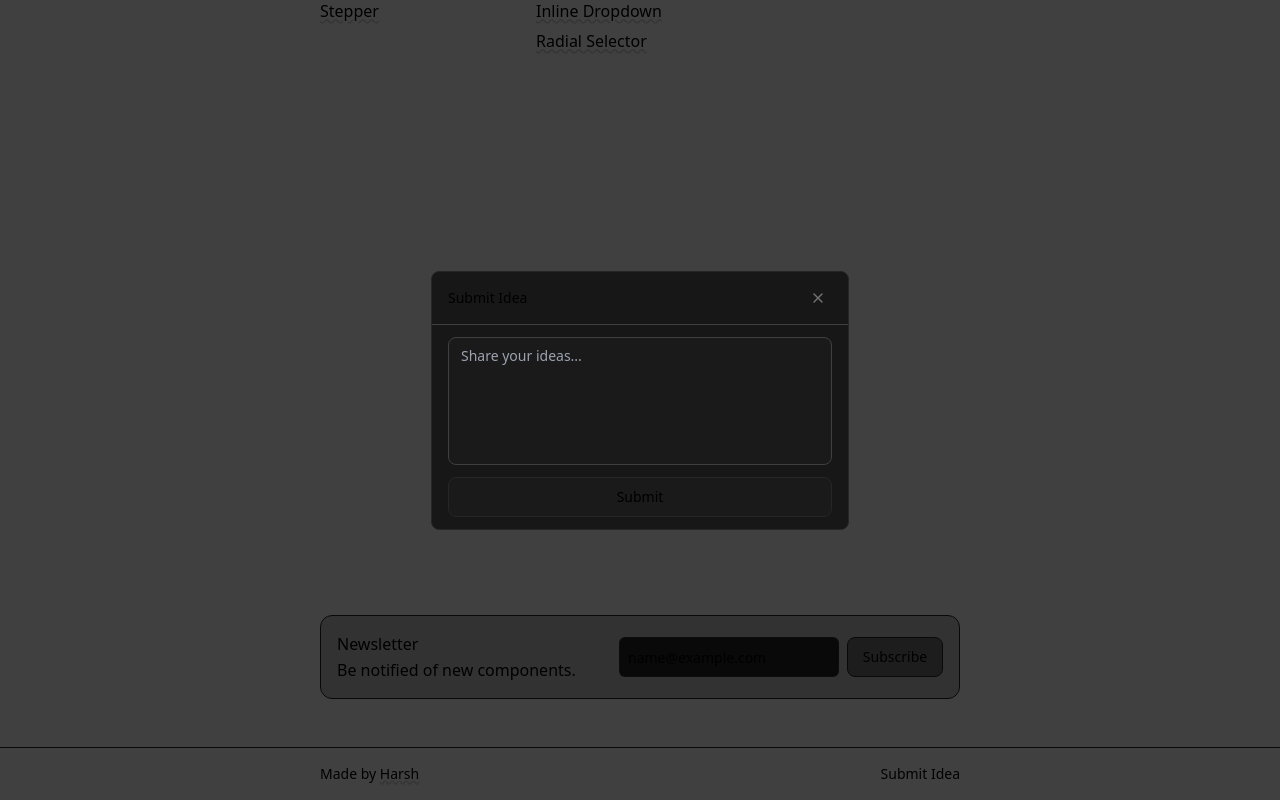
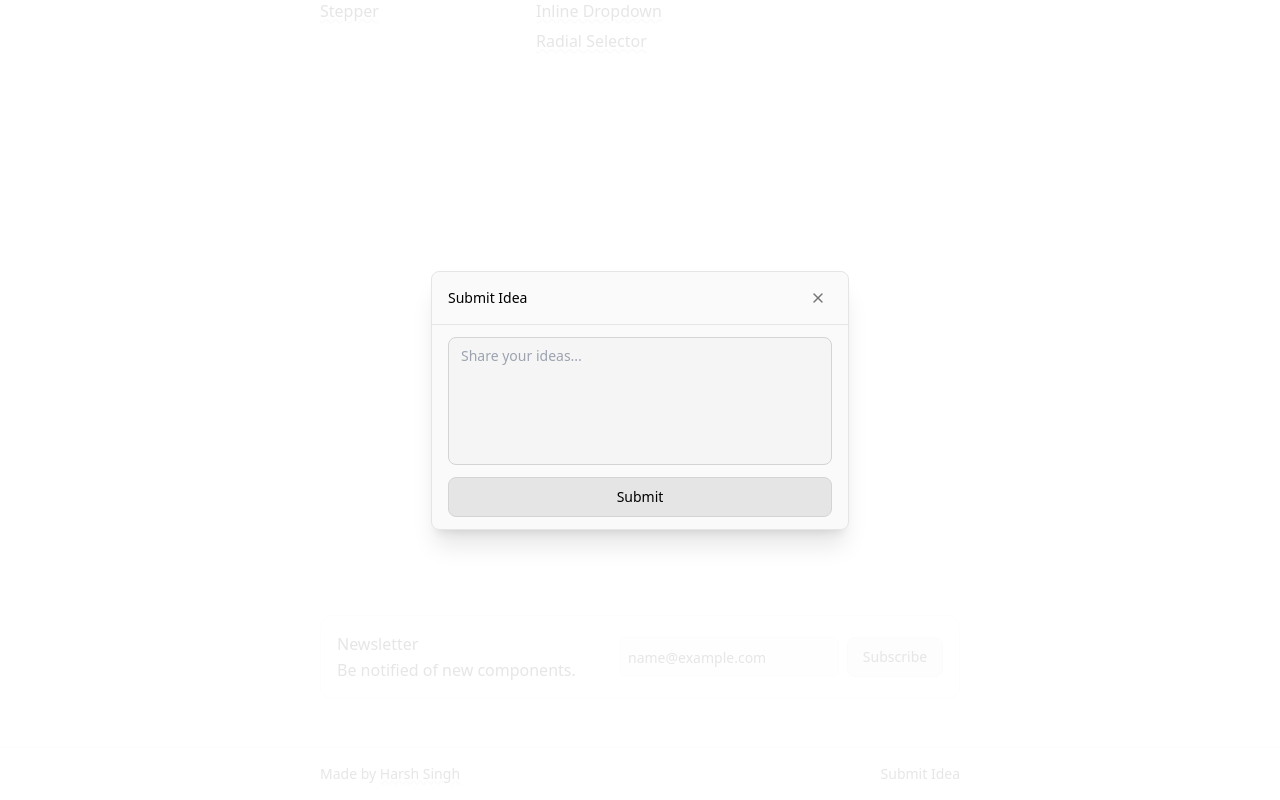
Before and after one commit to haaarshsingh/ui, a Next.js app: page / in a window 1280 px wide. Both pictures are taken after typing "name@example.com" into the empty fields and a click on the button "Submit Idea". Shown: the part 209-1009 px from the top of the page. Built offline with nearby package versions, Linux system fonts and the light colour scheme.

Commit message:
style components for dark mode

```diff
--- a/app/components/Footer.tsx
+++ b/app/components/Footer.tsx
@@ -7,10 +7,10 @@ export default () => {
   const [open, setOpen] = useState(false);
 
   return (
-    <footer className="flex justify-center border-t border-t-neutral-800 py-4">
+    <footer className="flex justify-center border-t border-t-neutral-200 py-4 dark:border-t-neutral-800">
       <div className="flex w-content justify-between">
         <span className="text-sm">
-          Made by <a href="https://harshsingh.xyz">Harsh</a>
+          Made by <a href="https://harshsingh.xyz">Harsh Singh</a>
         </span>
         <button className="flex-nowrap text-sm" onClick={() => setOpen(true)}>
           Submit Idea
--- a/app/components/Modal.tsx
+++ b/app/components/Modal.tsx
@@ -1,5 +1,3 @@
-"use client";
-
 import { useRef, useEffect, FormEvent } from "react";
 import clsx from "clsx";
 import { AnimatePresence, motion } from "framer-motion";
@@ -38,28 +36,36 @@ export default (({ open, setOpen }) => {
         setOpen(false);
     };
 
-    if (open) document.addEventListener("mousedown", handleClickOutside);
-    else document.removeEventListener("mousedown", handleClickOutside);
-    return () => document.removeEventListener("mousedown", handleClickOutside);
+    if (open) {
+      document.addEventListener("mousedown", handleClickOutside);
+      document.body.classList.add("overflow-hidden"); // Prevent scrolling
+    } else {
+      document.body.classList.remove("overflow-hidden"); // Allow scrolling
+    }
+
+    return () => {
+      document.removeEventListener("mousedown", handleClickOutside);
+      document.body.classList.remove("overflow-hidden"); // Clean up
+    };
   }, [open, setOpen]);
 
   return (
     <AnimatePresence>
       {open && (
         <motion.div
-          className="fixed left-0 top-0 flex h-screen w-screen items-center justify-center bg-black/75"
+          className="fixed left-0 top-0 flex h-screen w-screen items-center justify-center bg-white/90 dark:bg-black/75"
           initial={{ opacity: 0 }}
           animate={{ opacity: 1 }}
           exit={{ opacity: 0 }}
         >
           <motion.div
-            className="rounded-lg border border-neutral-800 bg-neutral-900"
+            className="rounded-lg border border-neutral-200 bg-neutral-50 shadow-xl dark:border-neutral-800 dark:bg-neutral-900 dark:shadow-none"
             initial={{ scale: 0.95 }}
             animate={{ scale: 1 }}
             exit={{ scale: 0.95 }}
             ref={modalRef}
           >
-            <div className="flex items-center justify-between border-b border-b-neutral-700 px-4 py-3">
+            <div className="flex items-center justify-between border-b border-b-neutral-200 px-4 py-3 dark:border-b-neutral-700">
               <h2 className="text-sm font-medium">Submit Idea</h2>
               <button
                 className="rounded-md p-1.5 text-neutral-500 transition-colors hover:bg-neutral-50/5 active:bg-neutral-50/10"
@@ -71,17 +77,17 @@ export default (({ open, setOpen }) => {
             <form className="flex flex-col px-4 py-3" onSubmit={onSubmit}>
               <textarea
                 placeholder="Share your ideas..."
-                className="h-32 w-[85vw] rounded-lg border border-neutral-800 bg-neutral-800/25 px-3 py-2 text-sm outline-none transition-colors focus:border-neutral-700 xs:w-96"
+                className="h-32 w-[85vw] rounded-lg border border-neutral-200 bg-neutral-100 px-3 py-2 text-sm outline-none transition-colors focus-within:border-neutral-300 xs:w-96 dark:border-neutral-800 dark:bg-neutral-800/25 dark:focus:border-neutral-700"
                 required
                 autoFocus
                 ref={inputRef}
               />
               <button
                 className={clsx(
-                  "mt-3 flex h-10 w-full items-center justify-center rounded-lg border border-neutral-800 bg-neutral-800/25 text-sm font-medium transition-colors",
+                  "mt-3 flex h-10 w-full items-center justify-center rounded-lg border border-neutral-300 bg-neutral-200 text-sm font-medium transition-colors dark:border-neutral-800 dark:bg-neutral-800/25",
                   loading
                     ? "cursor-not-allowed"
-                    : "hover:bg-neutral-800 active:bg-neutral-700/50",
+                    : "hover:bg-neutral-300/75 active:bg-neutral-300 dark:hover:bg-neutral-800 dark:active:bg-neutral-700/50",
                 )}
               >
                 {loading ? <Spinner /> : "Submit"}
--- a/app/components/Newsletter.tsx
+++ b/app/components/Newsletter.tsx
@@ -35,7 +35,7 @@ export default () => {
 
   return (
     <section
-      className="mb-12 flex flex-col justify-between gap-x-4 rounded-xl border border-neutral-800 bg-neutral-800/25 p-4 xs:flex-row xs:items-center"
+      className="mb-12 flex flex-col justify-between gap-x-4 rounded-xl border border-neutral-200 bg-neutral-100/25 p-4 xs:flex-row xs:items-center dark:border-neutral-800 dark:bg-neutral-800/25"
       id="newsletter"
     >
       <div>
@@ -46,13 +46,13 @@ export default () => {
         <input
           placeholder="Email address"
           type="email"
-          className="h-10 rounded-md border border-neutral-700/50 bg-neutral-800 px-2 text-sm outline-none transition-colors focus:border-neutral-700/75 focus:bg-neutral-800/25"
+          className="h-10 rounded-md border border-neutral-200 bg-neutral-100 px-2 text-sm outline-none transition-colors focus:border-neutral-300 focus:bg-neutral-200/50 dark:border-neutral-700/50 dark:bg-neutral-800 dark:focus:border-neutral-700/75 dark:focus:bg-neutral-800/25"
           required
           ref={ref}
         />
         <button
           className={clsx(
-            "ml-2 flex h-10 w-24 items-center justify-center rounded-lg border border-neutral-800 bg-neutral-800/50 text-sm font-medium transition-colors",
+            "ml-2 flex h-10 w-24 items-center justify-center rounded-lg border border-neutral-300 bg-neutral-200 text-sm font-medium transition-colors hover:bg-neutral-300/50 active:bg-neutral-300/75 dark:border-neutral-800 dark:bg-neutral-800/50",
             loading
               ? "cursor-not-allowed"
               : "hover:bg-neutral-800 active:bg-neutral-700/50",
```
